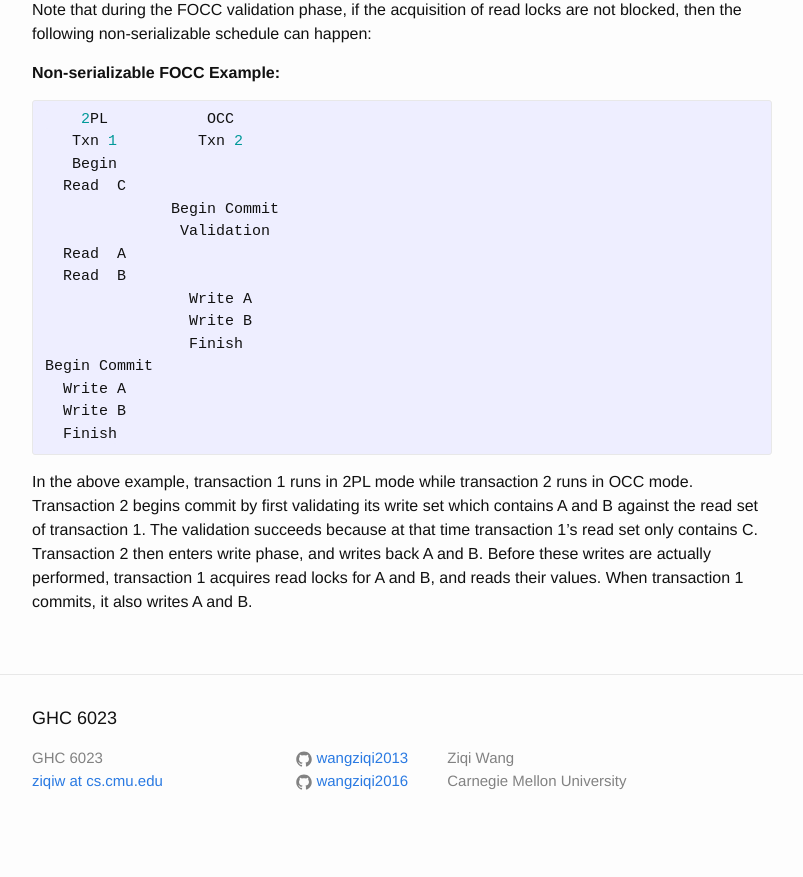
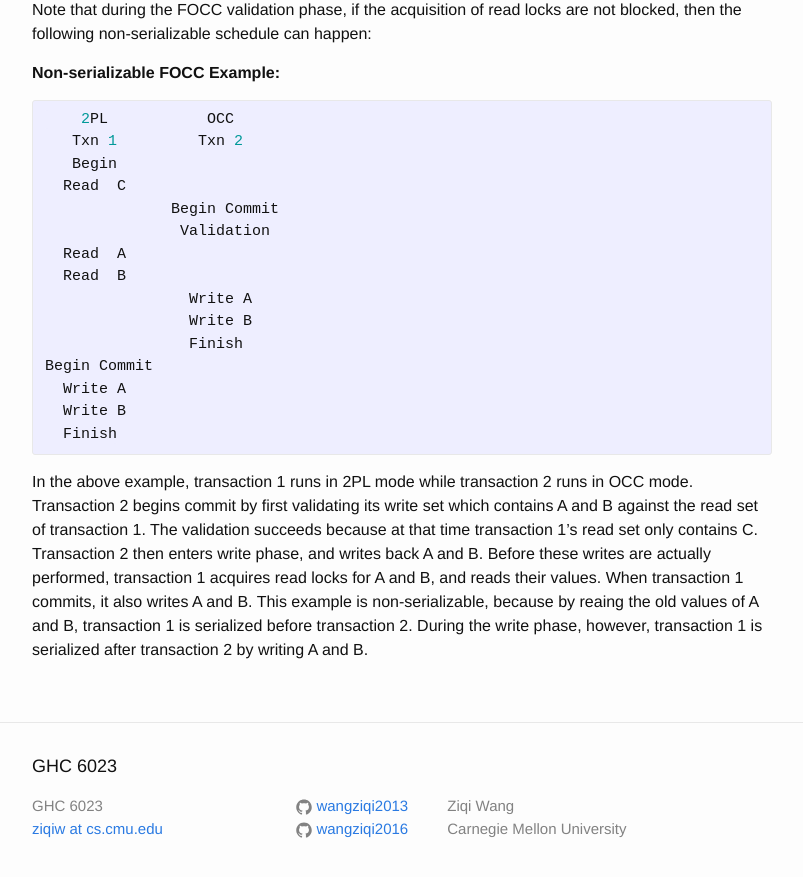
Before and after one commit to wangziqi2013/wangziqi2013.github.io, a Jekyll site: the page built from _posts/2018-04-04-cc-in-dbms-a-step-towards-the-integration-of-occ-and-locking.markdown, in a window 1280 px wide and 900 px high, scrolled down 2503 px. Shown: the top 877 px of the window, without its empty margins (238-1041 px from the left). Built offline with Jekyll 4.4.1, drawn with Linux system fonts in a browser that asks for light colours; before the commit the page ends 3355 px from its top, so only the background shows below that.

Commit message:
Adding to the explanation of broken FOCC

```diff
--- a/_posts/2018-04-04-cc-in-dbms-a-step-towards-the-integration-of-occ-and-locking.markdown
+++ b/_posts/2018-04-04-cc-in-dbms-a-step-towards-the-integration-of-occ-and-locking.markdown
@@ -126,3 +126,6 @@ the read set of transaction 1. The validation succeeds because at that time tran
 read set only contains C. Transaction 2 then enters write phase, and writes back A and B.
 Before these writes are actually performed, transaction 1 acquires read locks for A and B,
 and reads their values. When transaction 1 commits, it also writes A and B.
+This example is non-serializable, because by reaing the old values of A and B, transaction 1
+is serialized before transaction 2. During the write phase, however, transaction 1 is
+serialized after transaction 2 by writing A and B.
```
